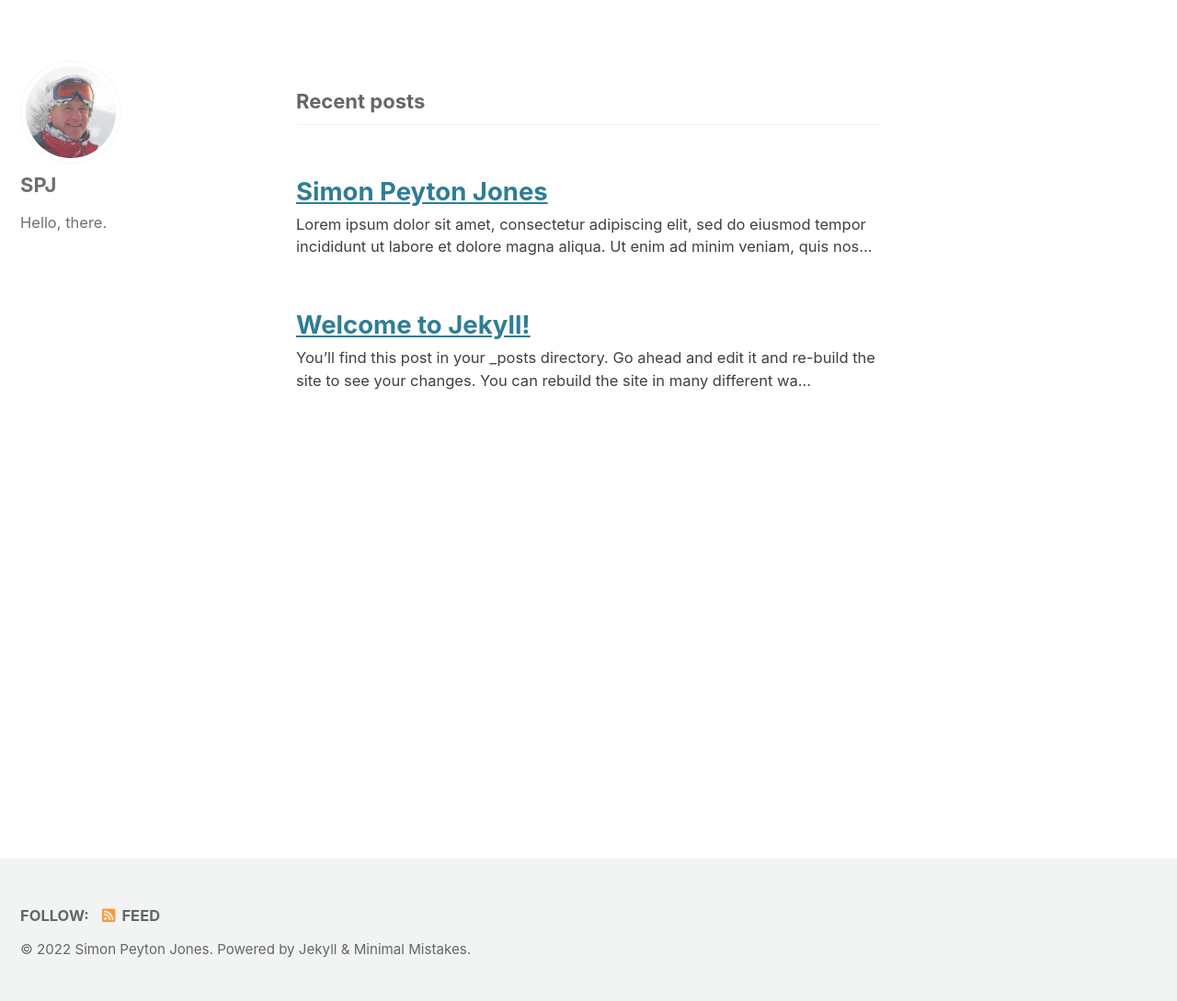
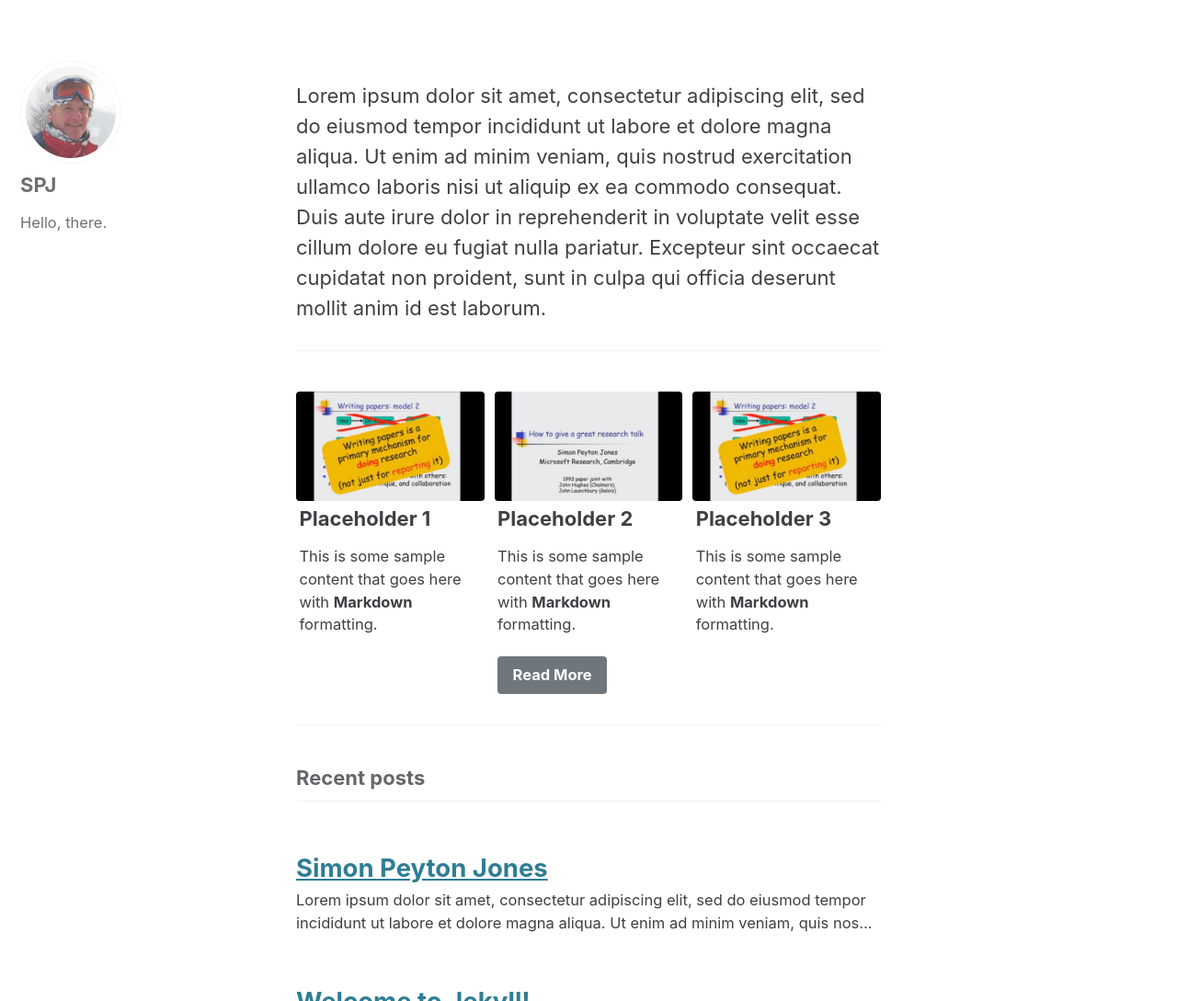
Before and after one commit to simonpj/www.peytonjones.org, a Jekyll site: the page built from index.md, in a window 1280 px wide and 1400 px high. Shown: the part 311-1400 px from the top of the window at 92% size. Built offline with Jekyll 4.4.1, drawn with Linux system fonts in a browser that asks for light colours; cached includes are drawn as plain includes.

Commit message:
Update index.md

```diff
--- a/index.md
+++ b/index.md
@@ -5,4 +5,29 @@ title: "Simon Peyton Jones"
 subtitle: "Senior Principal Researcher"
 header:
   overlay_image: /assets/spj-stock-header.jpg
+feature_row:
+  - image_path: /assets/spj-paper.jpg
+    alt: "placeholder image 1"
+    title: "Placeholder 1"
+    excerpt: "This is some sample content that goes here with **Markdown** formatting."
+  - image_path: /assets/spj-talk.jpg
+    alt: "placeholder image 2"
+    title: "Placeholder 2"
+    excerpt: "This is some sample content that goes here with **Markdown** formatting."
+    url: "#test-link"
+    btn_label: "Read More"
+    btn_class: "btn--primary"
+  - image_path: /assets/spj-paper.jpg
+    title: "Placeholder 3"
+    excerpt: "This is some sample content that goes here with **Markdown** formatting."
 ---
+
+Lorem ipsum dolor sit amet, consectetur adipiscing elit, sed do eiusmod tempor incididunt ut labore et dolore magna aliqua. Ut enim ad minim veniam, quis nostrud exercitation ullamco laboris nisi ut aliquip ex ea commodo consequat. Duis aute irure dolor in reprehenderit in voluptate velit esse cillum dolore eu fugiat nulla pariatur. Excepteur sint occaecat cupidatat non proident, sunt in culpa qui officia deserunt mollit anim id est laborum.
+
+{% for post in site.posts limit: 0 %}
+  {% include archive-single.html %}
+{% endfor %}
+
+{% include feature_row id="intro" type="center" %}
+
+{% include feature_row %}
```
